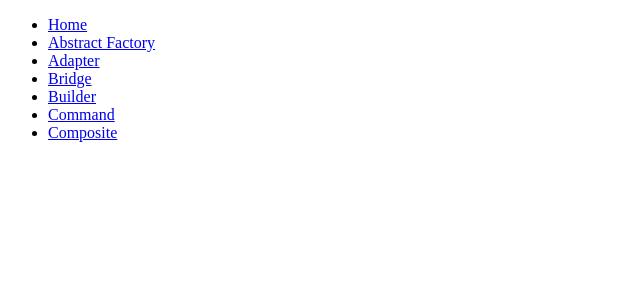
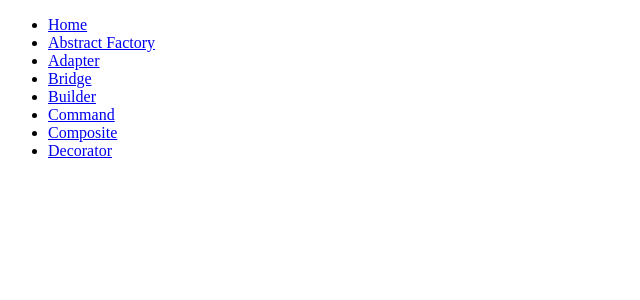
Before and after one commit to theFl00f/ts-design-patterns, a React (Vite) app: page / in a window 1280 px wide. Shown: the top 300 px of the page, without its empty margins (0-640 px from the left). Built offline with nearby package versions, Linux system fonts and the light colour scheme.

Commit message:
Add decorator route

```diff
--- a/src/router/routes.tsx
+++ b/src/router/routes.tsx
@@ -6,6 +6,7 @@ import {
   BuilderPage,
   CommandPage,
   CompositePage,
+  DecoratorPage,
   HomePage,
 } from '../pages';
 
@@ -46,6 +47,11 @@ export const ROUTES: Required<Pick<RouteObject, 'path' | 'element' | 'id'>>[] =
       element: <CompositePage />,
       id: 'Composite',
     },
+    {
+      path: '/decorator',
+      element: <DecoratorPage />,
+      id: 'Decorator',
+    },
   ];
 
 export default ROUTES;
```
